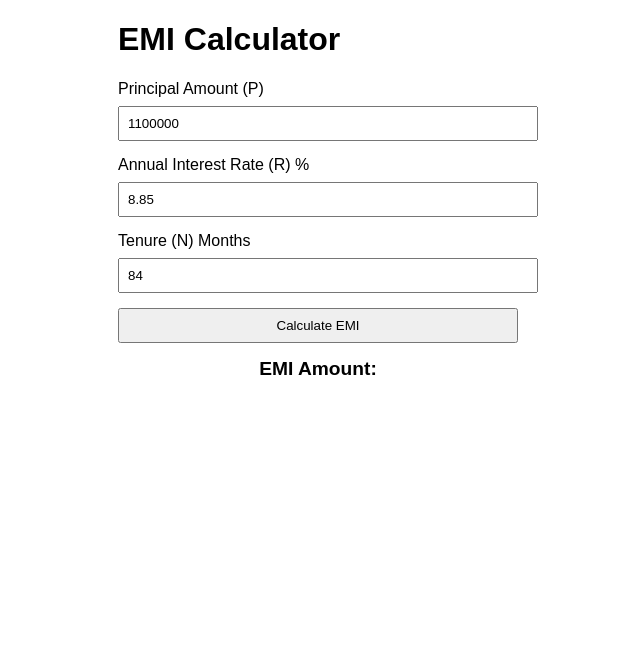
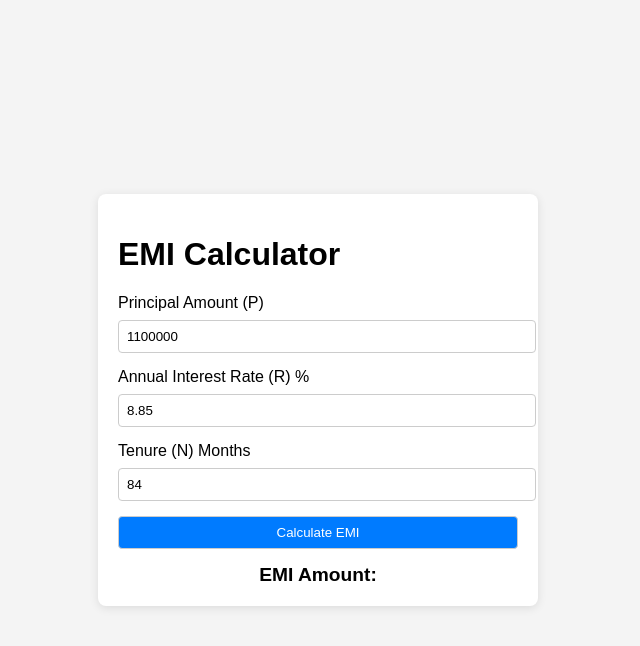
Before and after one commit to gokulsen/emi-calc, a plain HTML site: page index.html in a window 1280 px wide. Shown: the whole page, without its empty margins (322-962 px from the left). Drawn offline with Linux system fonts and the light colour scheme.

Commit message:
Change001 EMI Calculator web app

```diff
--- a/index.html
+++ b/index.html
@@ -7,11 +7,21 @@
     <style>
         body {
             font-family: Arial, sans-serif;
-            margin: 20px;
+            margin: 0;
+            padding: 0;
+            display: flex;
+            justify-content: center;
+            align-items: center;
+            height: 100vh;
+            background-color: #f4f4f4;
         }
         .container {
+            width: 90%;
             max-width: 400px;
-            margin: auto;
+            background: white;
+            padding: 20px;
+            border-radius: 8px;
+            box-shadow: 0 2px 10px rgba(0, 0, 0, 0.1);
         }
         label {
             display: block;
@@ -21,6 +31,16 @@
             width: 100%;
             padding: 8px;
             margin-bottom: 15px;
+            border: 1px solid #ccc;
+            border-radius: 4px;
+        }
+        button {
+            background-color: #007BFF;
+            color: white;
+            cursor: pointer;
+        }
+        button:hover {
+            background-color: #0056b3;
         }
         .result {
             font-size: 1.2em;
```
